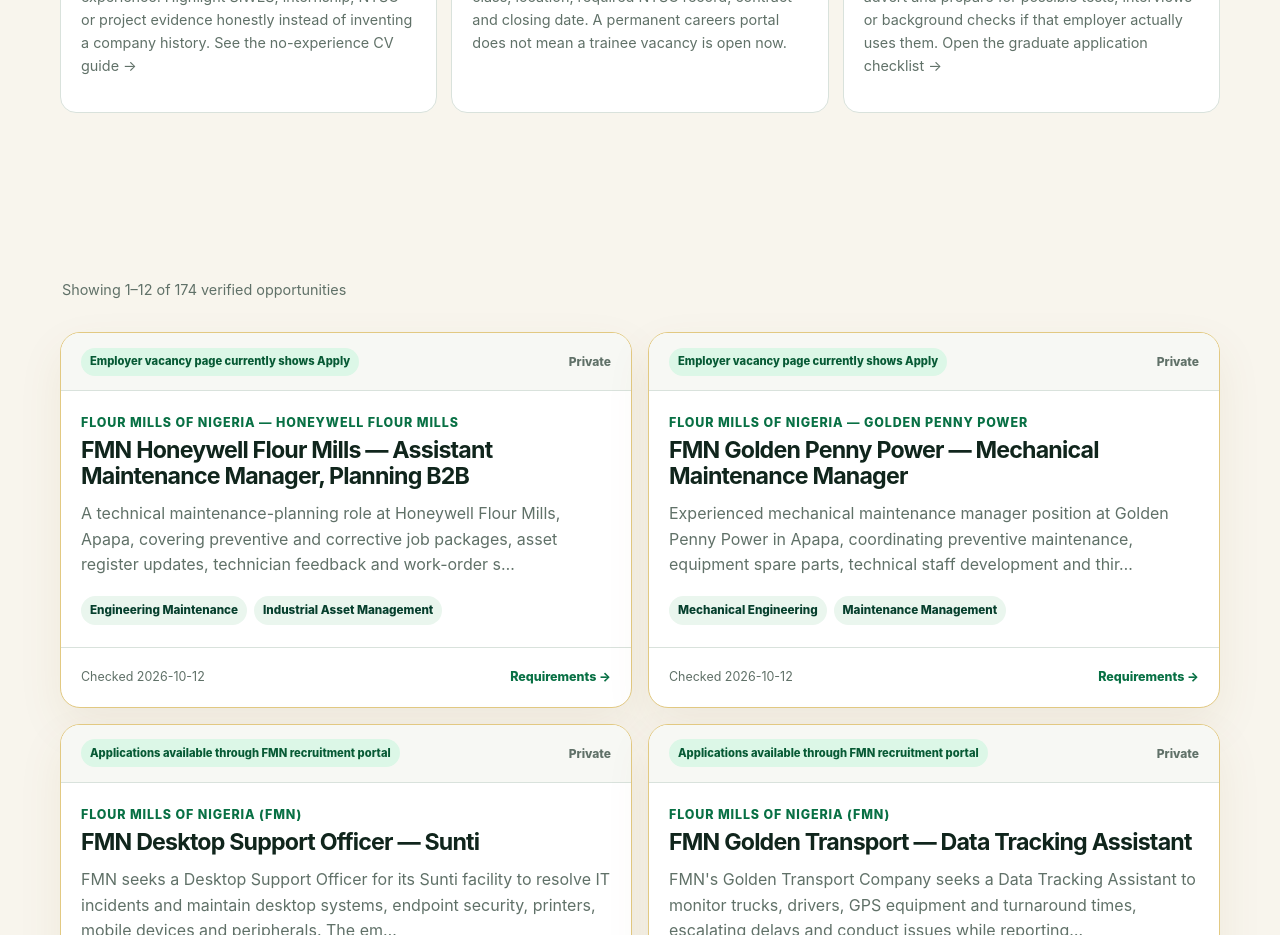
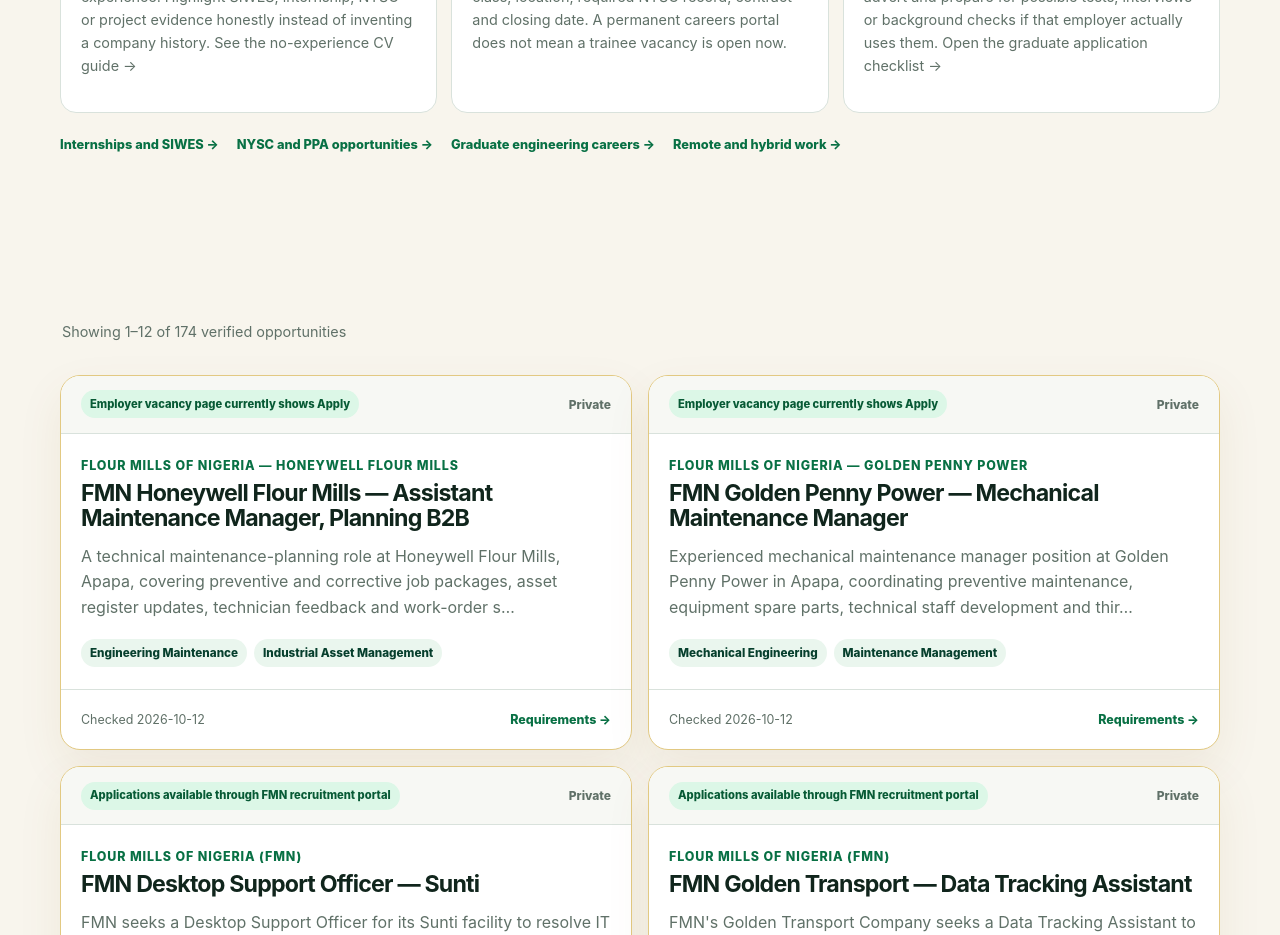
Before and after one commit to eghosa001/nigeria, a Next.js app: page /jobs/graduate in a window 1280 px wide. Shown: the part 1040-1975 px from the top of the page. Built offline with nearby package versions, Linux system fonts and the light colour scheme; no server answers.

Commit message:
Grow discovery of underexposed jobs search clusters

```diff
--- a/app/jobs/graduate/page.tsx
+++ b/app/jobs/graduate/page.tsx
@@ -35,6 +35,12 @@ export default function GraduateJobsPage() {
             <article className="home-update-card"><h3>Graduate trainee or graduate assistant?</h3><p>A corporate trainee programme, university graduate assistant position and employer careers page are different opportunities with different eligibility. Check the specific intake, degree class, location, required NYSC record, contract and closing date. A permanent careers portal does not mean a trainee vacancy is open now.</p></article>
             <article className="home-update-card"><h3>What should you prepare for applications?</h3><p>Have accurately named academic documents and a role-specific CV ready, but provide identity records only through a verified employer application route. Save a copy of the original advert and prepare for possible tests, interviews or background checks if that employer actually uses them. <Link href="/jobs/guides/graduate-job-application-checklist">Open the graduate application checklist →</Link></p></article>
           </div>
+          <nav className="minimal-inline-links" aria-label="Explore related career pathways">
+            <Link href="/jobs/internships">Internships and SIWES</Link>
+            <Link href="/jobs/nysc">NYSC and PPA opportunities</Link>
+            <Link href="/jobs/engineering">Graduate engineering careers</Link>
+            <Link href="/jobs/remote">Remote and hybrid work</Link>
+          </nav>
         </div>
       </section>
       <section className="section"><div className="container"><JobCollection opportunities={items} /></div></section>
```
